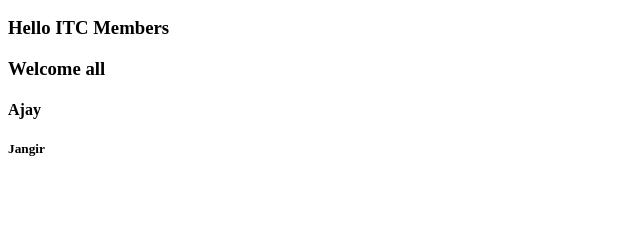
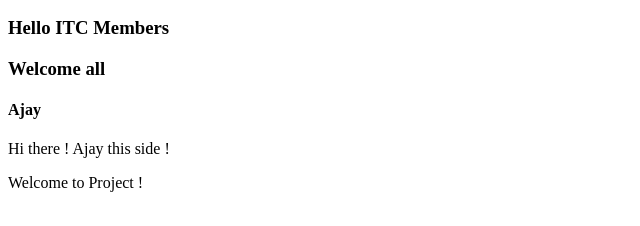
Before and after one commit to contactajay0044/git-testing, a plain HTML site: page index.html in a window 1280 px wide. Shown: the part 110-336 px from the top of the page, without its empty margins (0-640 px from the left). Drawn offline with Linux system fonts and the light colour scheme.

Commit message:
Update index.html

```diff
--- a/index.html
+++ b/index.html
@@ -11,6 +11,7 @@
     <h3> Hello ITC Members   </h3>
     <h3> Welcome all </h3>
     <h4> Ajay  </h4>
-    <h5>Jangir </h5?
+    <p> Hi there ! Ajay this side !</p>
+    <article> Welcome to Project !   </article>
 </body>
 </html>
```
